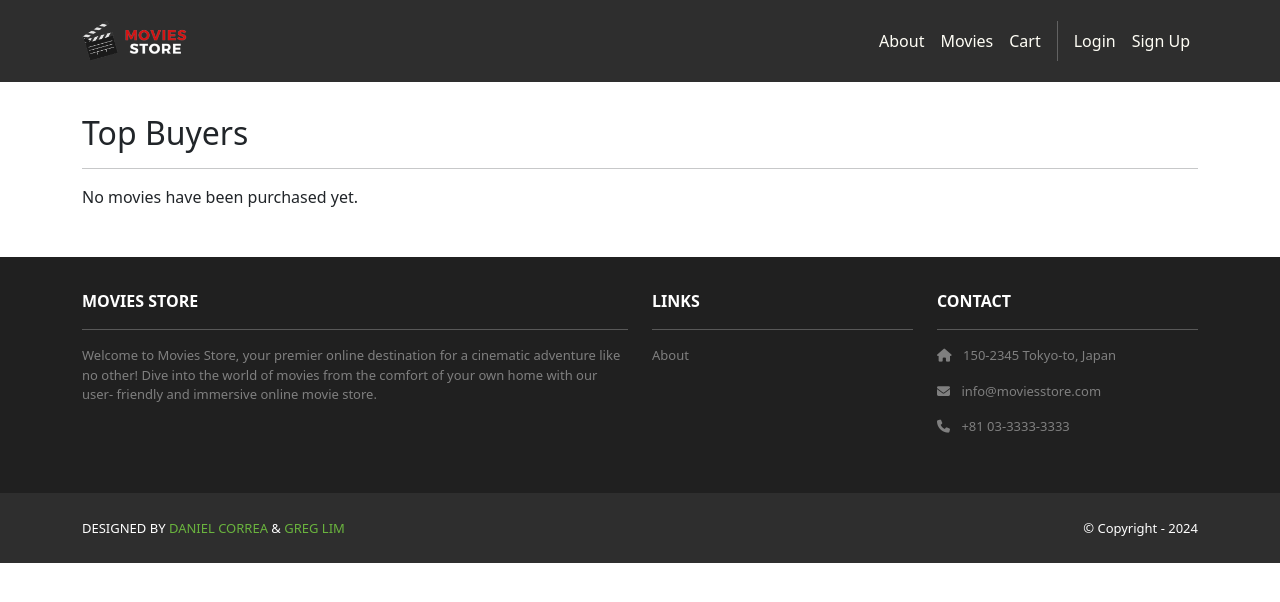
After one commit to turtlevil/moviesstore, a Django app: template cart/templates/cart/top_buyers.html in a window 1280 px wide. The commit adds this page. Shown: the top 602 px of the page. Run offline with Django 5.2, Linux system fonts and the light colour scheme; the template is opened without the code that fills it, so the values that code supplies are empty; some libraries are stand-ins or nearby versions.

Commit message:
Added an admin-only top buyers page, which shows the users that have purchased the most of a certain movie.

```diff
--- /dev/null
+++ b/cart/templates/cart/top_buyers.html
@@ -0,0 +1,44 @@
+{% extends 'base.html' %}
+{% block content %}
+<div class="p-3">
+    <div class="container">
+        <div class="row mt-3">
+            <div class="col mx-auto mb-3">
+                <h2>Top Buyers</h2>
+                <hr />
+                {% if template_data.top_buyer %}
+                <div class="card mb-4">
+                    <div class="card-header">
+                        Most movies purchased
+                    </div>
+                    <div class="card-body">
+                        <b>User:</b> {{ template_data.top_buyer.username }}<br />
+                        <b>Movies purchased:</b> {{ template_data.top_buyer.movies_purchased }}
+                    </div>
+                 </div>
+                 <table class="table table-bordered table-striped text-center">
+                    <thead>
+                        <tr>
+                            <th scope="col">Rank</th>
+                            <th scope="colUser">User</th>
+                            <th scope="col">Movies Purchased</th>
+                        </tr>
+                    </thead>
+                    <tbody>
+                        {% for buyer in template_data.buyers %}
+                        <tr>
+                            <td>{{ forloop.counter }}</td>
+                            <td>{{ buyer.username }}</td>
+                            <td>{{ buyer.movies_purchased }}</td>
+                        </tr>
+                        {% endfor %}
+                    </tbody>
+                 </table>
+                 {% else %}
+                 <p>No movies have been purchased yet.</p>
+                 {% endif %}
+            </div>
+        </div>
+    </div>
+</div>
+{% endblock content %}
--- a/cart/urls.py
+++ b/cart/urls.py
@@ -5,4 +5,5 @@ urlpatterns = [
     path('', views.index, name='cart.index'),
     path('clear/', views.clear, name='cart.clear'),
     path('purchase/', views.purchase, name='cart.purchase'),
+    path('top-buyers/', views.top_buyers, name = 'cart.top_buyers')
 ]
--- a/moviesstore/templates/base.html
+++ b/moviesstore/templates/base.html
@@ -38,6 +38,9 @@
             <div class="vr bg-white mx-2 d-none d-lg-block"></div>
             {% if user.is_authenticated %}
             <a class="nav-link" href="{% url 'accounts.orders' %}">Orders</a>
+            {% if user.is_staff %}
+            <a class="nav-link" href="{% url 'cart.top_buyers' %}">Top Buyers</a>
+            {% endif %}
             <a class="nav-link"href="{% url 'accounts.logout' %}">Logout ({{user.username }})</a>
             {% else %}
             <a class="nav-link"href="{% url 'accounts.login' %}">Login</a>
```
Also changed, not shown: cart/views.py (+13 -0 lines).
